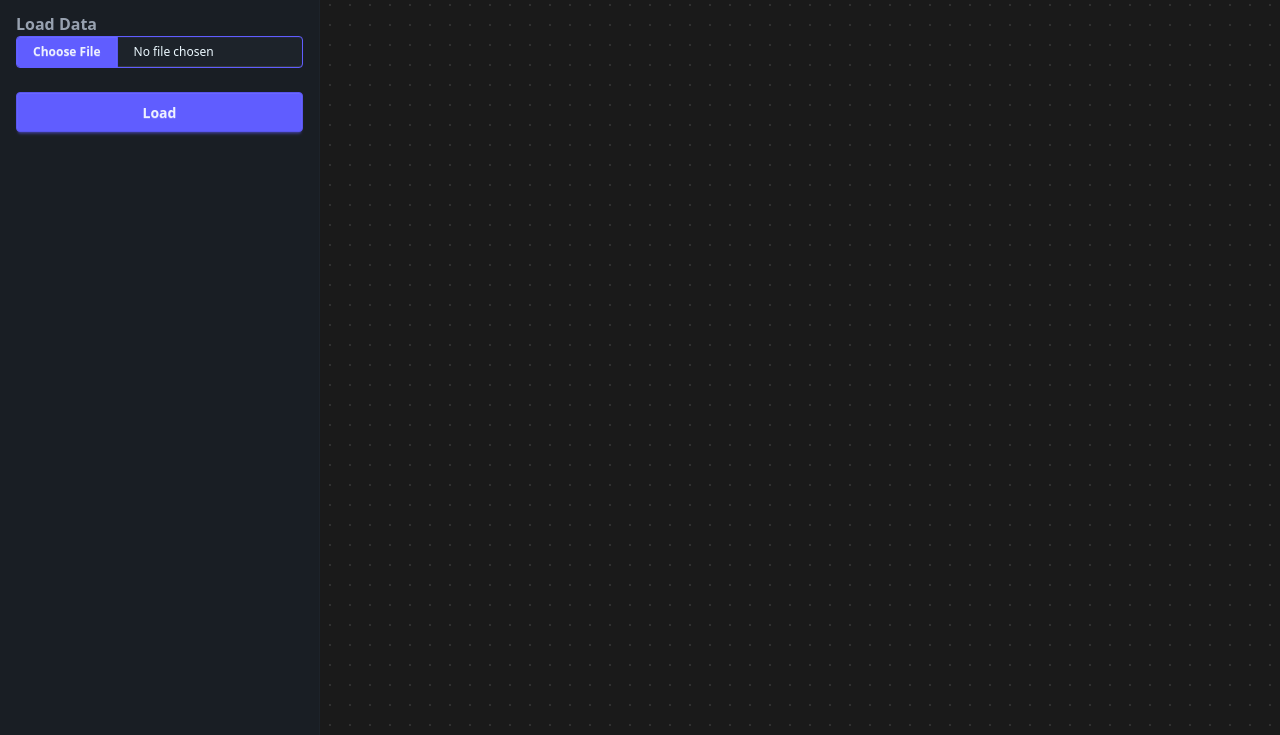
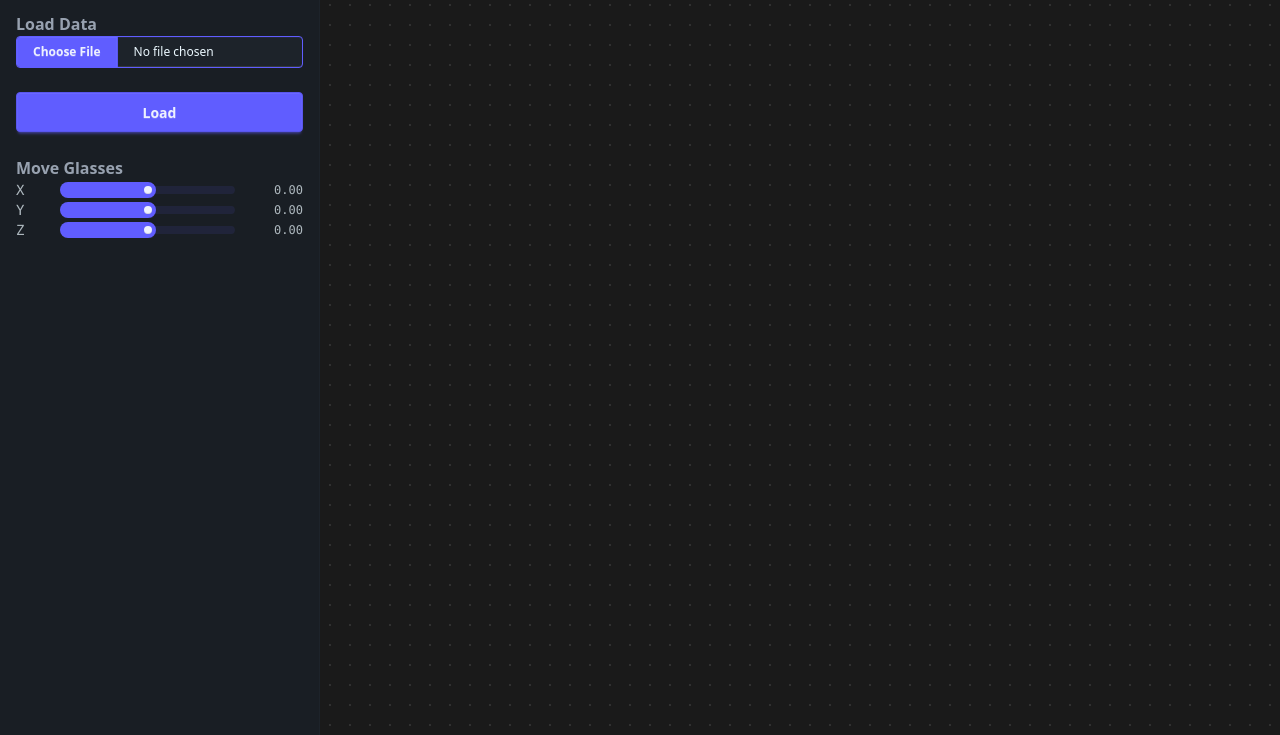
Before and after one commit to secona/tryglasses-web, a website built with Vite: page index.html in a window 1280 px wide. Shown: the part 65-800 px from the top of the page. Built offline with nearby package versions, Linux system fonts and the light colour scheme; files whose address does not match are found by name.

Commit message:
glasses slider

```diff
--- a/index.html
+++ b/index.html
@@ -30,6 +30,81 @@
         <button id="btn-load" class="btn btn-primary btn-block">
           Load
         </button>
+
+        <div class="form-control w-full">
+          <div class="label">
+            <span class="label-text font-semibold">Move Glasses</span>
+          </div>
+
+          <div class="space-y-3">
+            <div class="grid grid-cols-[2rem_1fr_3.5rem] items-center gap-3">
+              <span class="text-sm font-mono opacity-70">X</span>
+
+              <input
+                id="translate-x"
+                type="range"
+                min="-1"
+                max="1"
+                value="0"
+                step="0.01"
+                class="range range-xs range-primary"
+              />
+
+              <span
+                id="valX"
+                class="text-right text-xs font-mono opacity-70"
+              >
+                0.00
+              </span>
+            </div>
+          </div>
+
+          <div class="space-y-3">
+            <div class="grid grid-cols-[2rem_1fr_3.5rem] items-center gap-3">
+              <span class="text-sm font-mono opacity-70">Y</span>
+
+              <input
+                id="translate-y"
+                type="range"
+                min="-1"
+                max="1"
+                value="0"
+                step="0.01"
+                class="range range-xs range-primary"
+              />
+
+              <span
+                id="valY"
+                class="text-right text-xs font-mono opacity-70"
+              >
+                0.00
+              </span>
+            </div>
+          </div>
+
+          <div class="space-y-3">
+            <div class="grid grid-cols-[2rem_1fr_3.5rem] items-center gap-3">
+              <span class="text-sm font-mono opacity-70">Z</span>
+
+              <input
+                id="translate-z"
+                type="range"
+                min="-1"
+                max="1"
+                value="0"
+                step="0.01"
+                class="range range-xs range-primary"
+              />
+
+              <span
+                id="valZ"
+                class="text-right text-xs font-mono opacity-70"
+              >
+                0.00
+              </span>
+            </div>
+          </div>
+        </div>
       </div>
     </aside>
 
--- a/src/main.js
+++ b/src/main.js
@@ -78,6 +78,9 @@ const state = {
   isDragging: false,
   lastMouseX: 0,
   lastMouseY: 0,
+  glassesX: 0,
+  glassesY: 0,
+  glassesZ: 0,
 };
 
 const shaderProgram = initShaderProgram(gl, vsSource, fsSource);
@@ -115,6 +118,33 @@ loadBtn.addEventListener("click", async () => {
     alert("An error occurred");
     console.error(error);
   }
+});
+
+[
+  ["translate-x", "valX"],
+  ["translate-y", "valY"],
+  ["translate-z", "valZ"],
+].forEach(([sliderId, valueId]) => {
+  const slider = document.getElementById(sliderId);
+  const value = document.getElementById(valueId);
+
+  value.textContent = Number(slider.value).toFixed(2);
+
+  slider.addEventListener("input", () => {
+    value.textContent = Number(slider.value).toFixed(2);
+  });
+});
+
+document.getElementById("translate-x").addEventListener("input", (e) => {
+  state.glassesX = Number(e.target.value);
+});
+
+document.getElementById("translate-y").addEventListener("input", (e) => {
+  state.glassesY = Number(e.target.value);
+});
+
+document.getElementById("translate-z").addEventListener("input", (e) => {
+  state.glassesZ = Number(e.target.value);
 });
 
 canvas.addEventListener('mousedown', (e) => {
@@ -168,6 +198,7 @@ function draw() {
   gl.useProgram(programInfo.program);
   gl.uniformMatrix4fv(programInfo.uniformLocations.proj, false, proj);
 
+  state.sceneManager.translateGlasses(state.glassesX, state.glassesY, state.glassesZ);
   state.sceneManager.rotateHead(state.angleX, -state.angleY);
   state.sceneManager.draw(gl, programInfo);
 
--- a/src/scene.js
+++ b/src/scene.js
@@ -48,14 +48,20 @@ export class SceneManager {
     }
   }
 
+  translateGlasses(x, y, z) {
+    if (this.glasses) {
+      this.glasses.tx = x;
+      this.glasses.ty = y;
+      this.glasses.tz = z;
+    }
+  }
+
   draw(gl, programInfo) {
     if (this.head) {
       this.head.tz = -6;
       this.head.draw(gl, programInfo);
 
       if (this.glasses) {
-        this.glasses.tz = 0.6;
-        this.glasses.ty = 0.3;
         this.glasses.draw(gl, programInfo);
       }
     }
```
